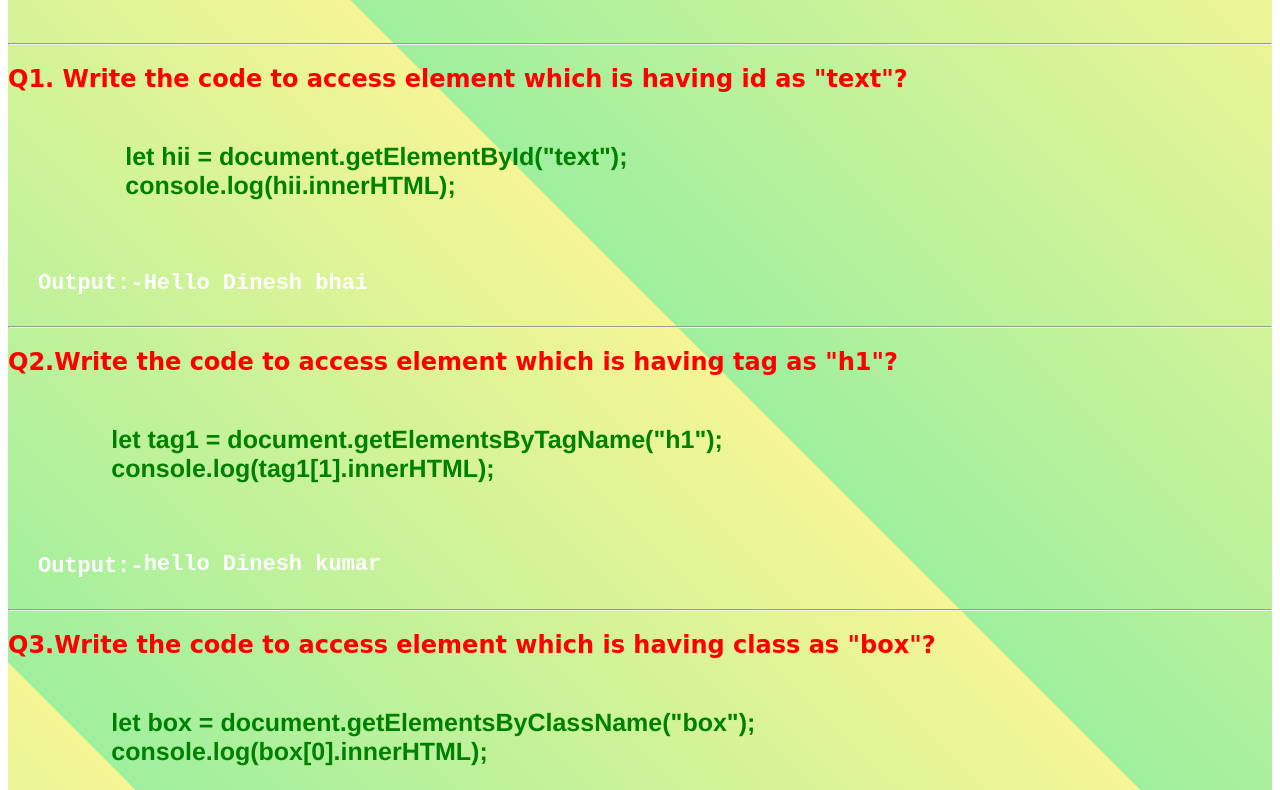
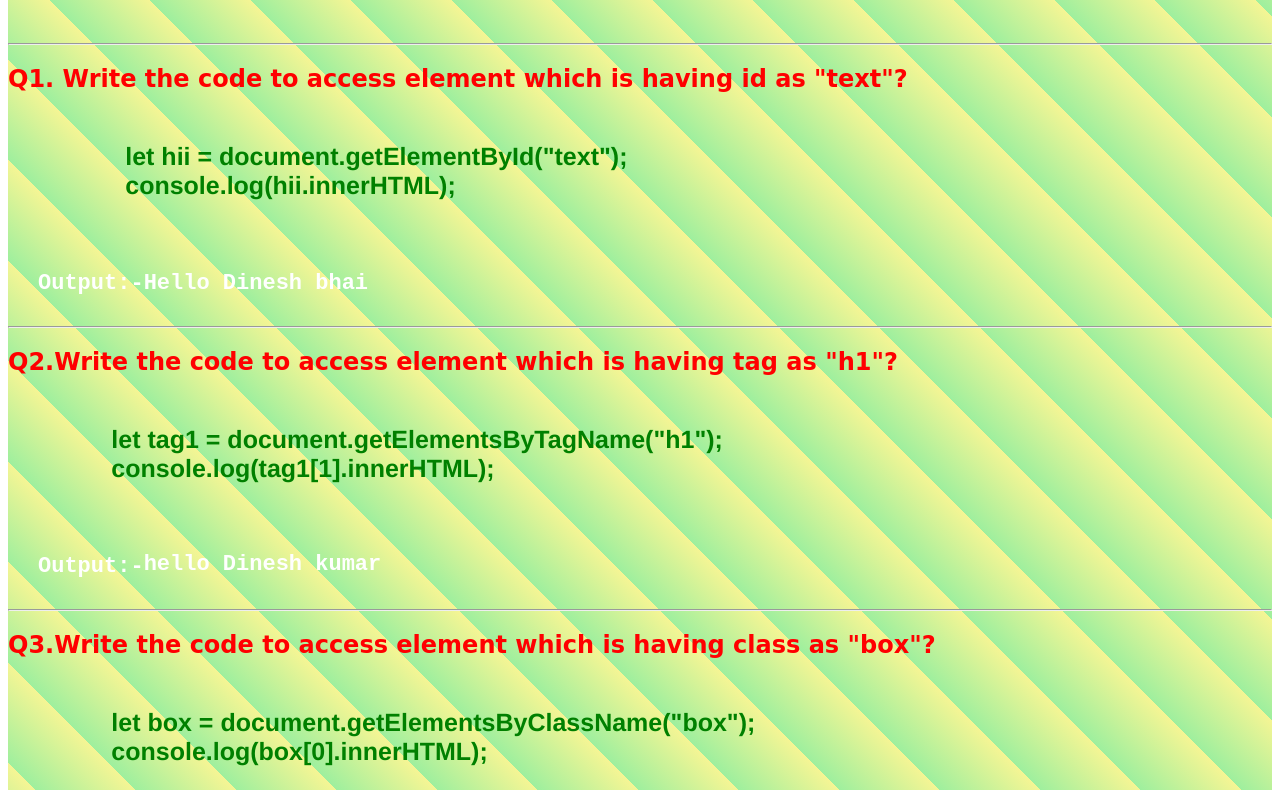
Before and after one commit to Dineshpalappdeveloper/DOM_HANDSON, a plain HTML site: page index.html in a window 1280 px wide. Shown: the part 118-908 px from the top of the page. Drawn offline with Linux system fonts and the light colour scheme.

Commit message:
styleMissing

```diff
--- a/index.js
+++ b/index.js
@@ -74,3 +74,4 @@ function flexChange() {
     d1--;
   }
 }
+//Q8 . What’s the difference between window vs document?
--- a/style.css
+++ b/style.css
@@ -2,7 +2,7 @@
     /* background-color: aqua; */
     background-repeat: no-repeat;
     background-size: cover;
-    background-image: repeating-linear-gradient(45deg,rgb(158, 239, 158),rgb(245, 245, 148) 20%);
+    background-image: repeating-linear-gradient(45deg,rgb(158, 239, 158),rgb(245, 245, 148) 2%);
 }
 .headindigTop{
     text-align: center;
```
